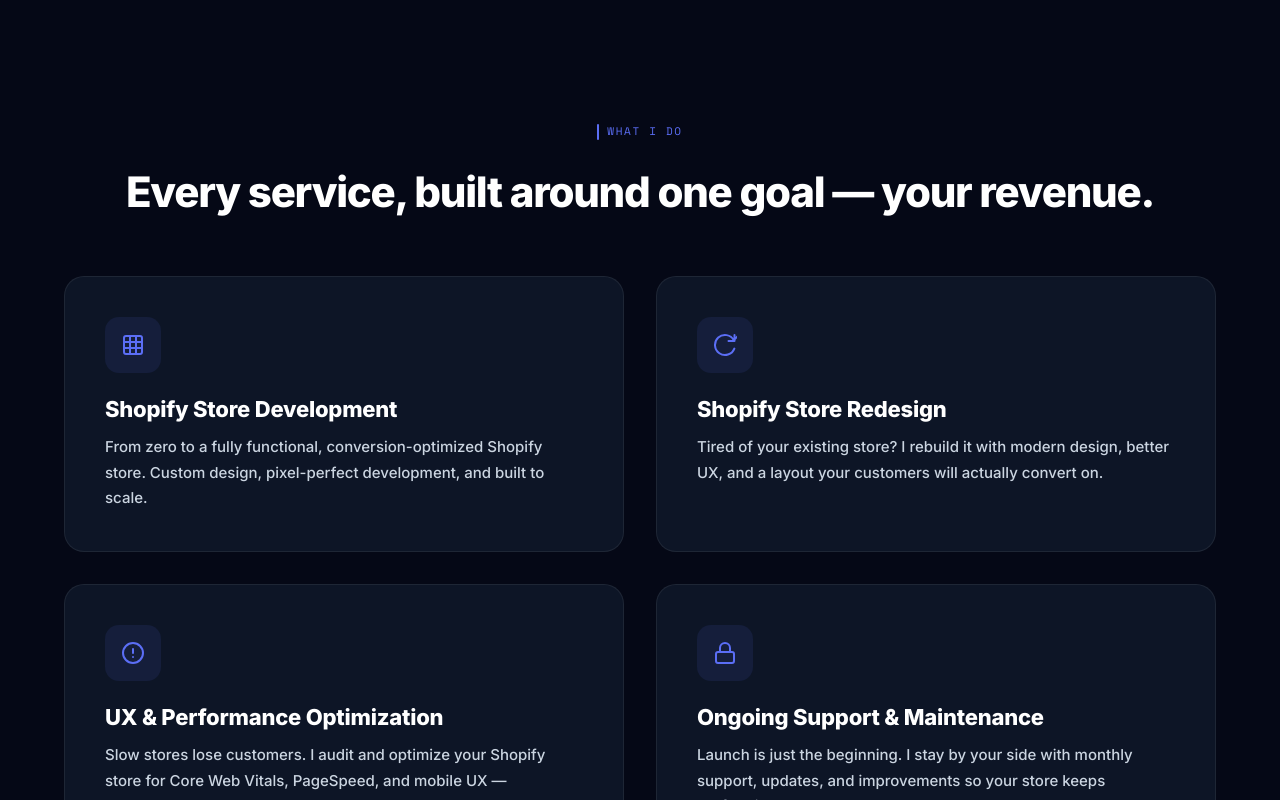
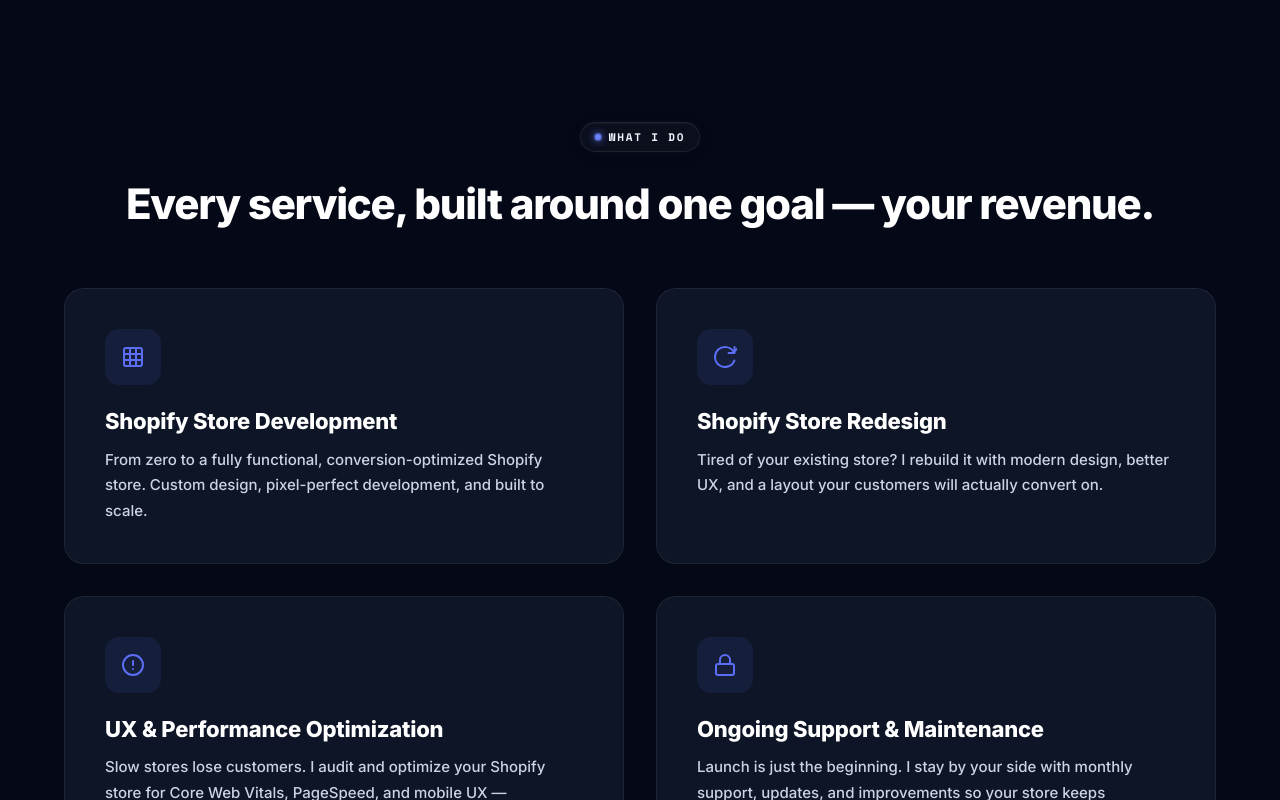
Before and after one commit to aruneshmaurya/portfolio-2025, a React (Vite) app: page / in a window 1280 px wide. Shown: the part 1420-2220 px from the top of the page. Built offline with nearby package versions, Linux system fonts and the light colour scheme; a web font is replaced by a local one.

Commit message:
feat: subheadings- glass-effects

```diff
--- a/src/components/FAQ.jsx
+++ b/src/components/FAQ.jsx
@@ -43,7 +43,10 @@
             <div className="max-w-3xl mx-auto px-6 relative z-10">
                 {/* Header */}
                 <div className="text-center mb-20">
-                    <h2 className="text-3xl md:text-5xl font-extrabold text-white mb-6 font-sora">
+                    <span className="eyebrow-label mb-4">
+                        FAQ
+                    </span>
+                    <h2 className="text-3xl md:text-5xl font-extrabold text-white mb-6 font-sora mt-2">
                         Frequently Asked Questions
                     </h2>
                     <p className="text-text-muted text-lg font-inter">
--- a/src/components/Pricing.jsx
+++ b/src/components/Pricing.jsx
@@ -63,7 +63,7 @@
             <div className="max-w-7xl mx-auto px-6 relative z-10">
                 {/* Header */}
                 <div className="text-center mb-20">
-                    <span className="inline-block text-indigo-accent text-xs md:text-sm font-mono tracking-[0.2em] uppercase mb-4">
+                    <span className="eyebrow-label mb-4">
                         TRANSPARENT PRICING
                     </span>
                     <h2 className="text-3xl md:text-5xl font-extrabold text-white mb-6 font-sora">
--- a/src/components/Process.jsx
+++ b/src/components/Process.jsx
@@ -32,7 +32,7 @@
             <div className="max-w-7xl mx-auto px-6 relative z-10">
                 {/* Header */}
                 <div className="text-center mb-24">
-                    <span className="inline-block text-indigo-accent text-xs md:text-sm font-mono tracking-[0.2em] uppercase mb-4">
+                    <span className="eyebrow-label mb-4">
                         MY PROCESS
                     </span>
                     <h2 className="text-3xl md:text-5xl font-extrabold text-white mb-6 font-sora">
--- a/src/components/Results.jsx
+++ b/src/components/Results.jsx
@@ -96,7 +96,10 @@
             <div className="max-w-7xl mx-auto px-6 relative z-10">
                 {/* Header */}
                 <div className="text-center mb-16">
-                    <h2 className="text-3xl md:text-5xl font-extrabold text-text-primary mb-6 font-sora">
+                    <span className="eyebrow-label mb-4">
+                        KEY METRICS
+                    </span>
+                    <h2 className="text-3xl md:text-5xl font-extrabold text-text-primary mb-6 font-sora mt-2">
                         Results That Speak
                     </h2>
                     <p className="text-text-secondary text-lg max-w-2xl mx-auto font-inter">
--- a/src/components/Services.jsx
+++ b/src/components/Services.jsx
@@ -53,7 +53,7 @@
             <div className="max-w-7xl mx-auto px-6 relative z-10">
                 {/* Header */}
                 <div className="text-center mb-20">
-                    <span className="inline-block text-indigo-accent text-xs md:text-sm font-mono tracking-[0.2em] uppercase mb-4">
+                    <span className="eyebrow-label mb-4">
                         WHAT I DO
                     </span>
                     <h2 className="text-3xl md:text-5xl font-extrabold text-white mb-6 font-sora">
--- a/src/index.css
+++ b/src/index.css
@@ -90,24 +90,69 @@
 }
 
 /* Section Eyebrow styling */
+/* Section Eyebrow styling with premium Glassmorphism */
 .eyebrow-label {
   font-family: 'Space Mono', monospace !important;
   text-transform: uppercase !important;
-  letter-spacing: 0.15em !important;
-  color: var(--accent) !important;
+  letter-spacing: 0.16em !important;
+  color: var(--text-primary) !important;
   font-size: 11px !important;
-  font-weight: 500 !important;
+  font-weight: 600 !important;
   display: inline-flex;
   align-items: center;
   gap: 8px;
+  padding: 6px 14px !important;
+  background: rgba(255, 255, 255, 0.03) !important;
+  backdrop-filter: blur(12px) !important;
+  -webkit-backdrop-filter: blur(12px) !important;
+  border: 1px solid rgba(255, 255, 255, 0.08) !important;
+  border-radius: 9999px !important;
+  box-shadow:
+    0 4px 12px rgba(0, 0, 0, 0.1),
+    inset 0 1px 1px rgba(255, 255, 255, 0.05),
+    0 0 12px rgba(91, 110, 245, 0.08) !important;
+  transition: all 0.3s cubic-bezier(0.16, 1, 0.3, 1) !important;
+  user-select: none;
 }
+
+.eyebrow-label:hover {
+  background: rgba(91, 110, 245, 0.08) !important;
+  border-color: rgba(91, 110, 245, 0.3) !important;
+  color: var(--accent) !important;
+  box-shadow:
+    0 6px 16px rgba(0, 0, 0, 0.15),
+    inset 0 1px 1px rgba(255, 255, 255, 0.1),
+    0 0 20px rgba(91, 110, 245, 0.2) !important;
+  transform: translateY(-1px);
+}
+
 .eyebrow-label::before {
   content: '';
   display: inline-block;
-  width: 2px;
-  height: 16px;
+  width: 6px;
+  height: 6px;
   background-color: var(--accent);
-  border-radius: 1px;
+  border-radius: 50%;
+  box-shadow: 0 0 8px var(--accent);
+  animation: eyebrow-pulse 2s infinite ease-in-out;
+  transition: background-color 0.3s ease;
+}
+
+.eyebrow-label:hover::before {
+  background-color: var(--accent-purple);
+  box-shadow: 0 0 8px var(--accent-purple);
+}
+
+@keyframes eyebrow-pulse {
+  0%, 100% {
+    transform: scale(0.85);
+    opacity: 0.7;
+  }
+  50% {
+    transform: scale(1.2);
+    opacity: 1;
+    filter: brightness(1.2);
+  }
 }
 
 /* Premium Scrollbar */
```
